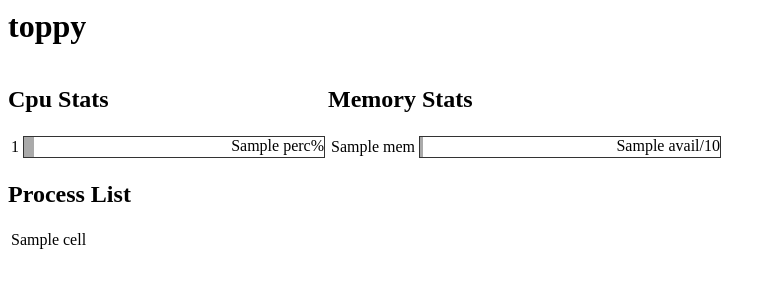
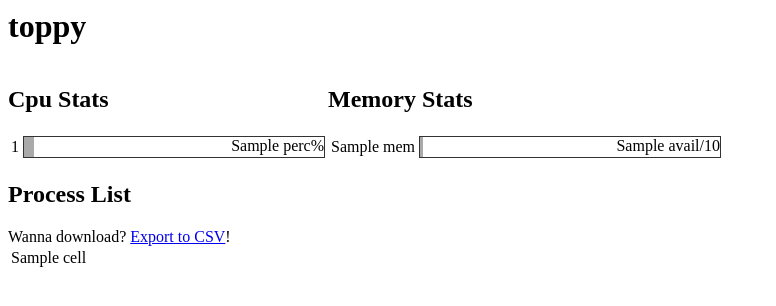
Before and after one commit to Necior/toppy, a Flask app: template templates/show_stats.html in a window 1280 px wide. Shown: the top 306 px of the page, without its empty margins (0-776 px from the left). Run offline with Flask 2, Linux system fonts and the light colour scheme; the template is opened without the code that fills it: most values are stand-ins (such as "Sample title", 1, 10 or a date in 2020).

Commit message:
Add CSV export (fixes #1)

```diff
--- a/app.py
+++ b/app.py
@@ -1,7 +1,9 @@
 #!/usr/bin/env python3
 
-from flask import Flask, render_template
+from flask import Flask, render_template, Response
 from hurry.filesize import size as _size
+import csv
+import io
 import psutil
 
 app = Flask(__name__)
@@ -62,5 +64,15 @@ def hello():
     return our_response
 
 
+@app.route('/csv')
+def csv_export():
+    csv_content = io.StringIO()
+    writer = csv.writer(csv_content)
+    writer.writerow(['PID', 'name', 'status', 'user'])
+    writer.writerows(get_process_list())
+
+    return Response(csv_content.getvalue(), mimetype='text/csv')
+
+
 if __name__ == '__main__':
     app.run(debug=True)
--- a/templates/show_stats.html
+++ b/templates/show_stats.html
@@ -55,6 +55,7 @@
 
         <div id="processlist">
             <h2>Process List</h2>
+            <span>Wanna download? <a href="{{ url_for('csv_export') }}">Export to CSV</a>!</span>
             <table>
             {% for row in process_list %}
                 <tr>
```
